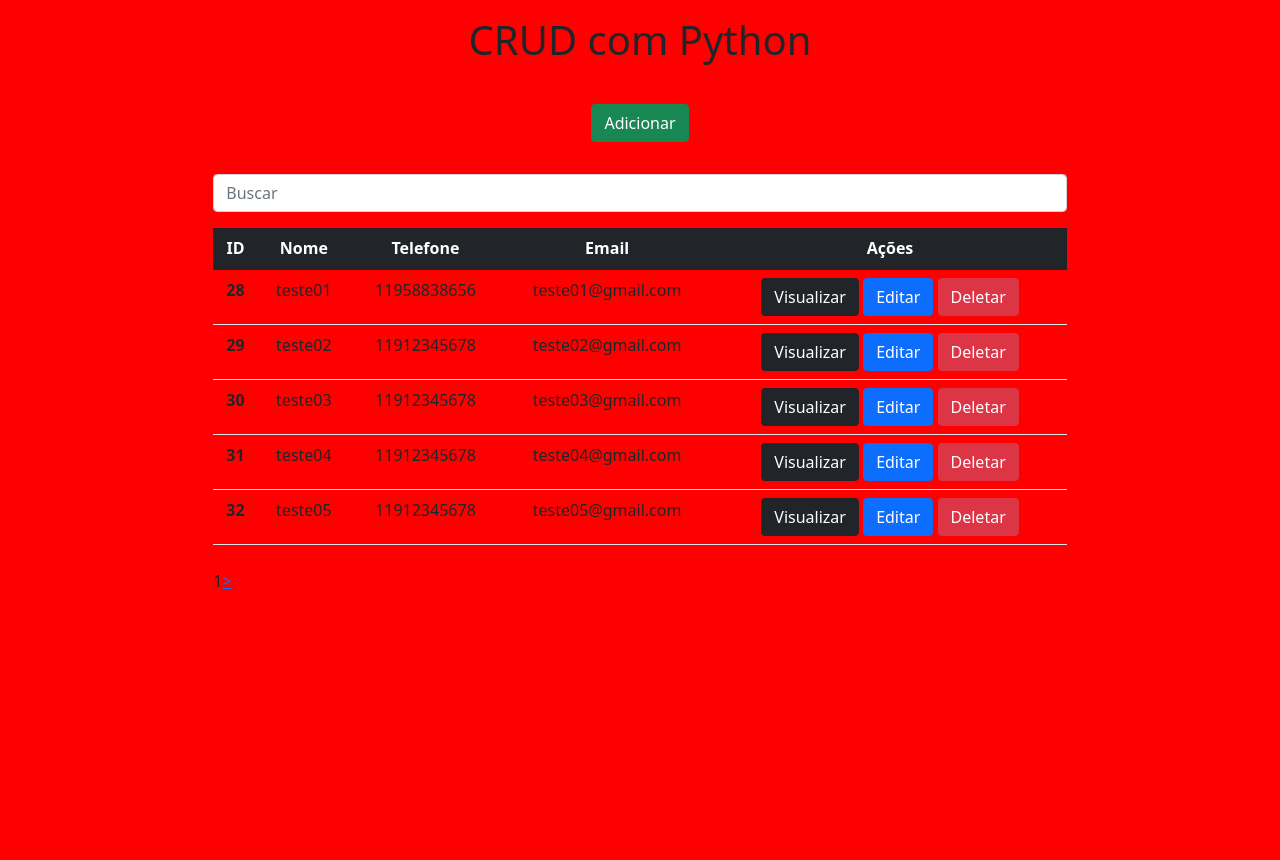
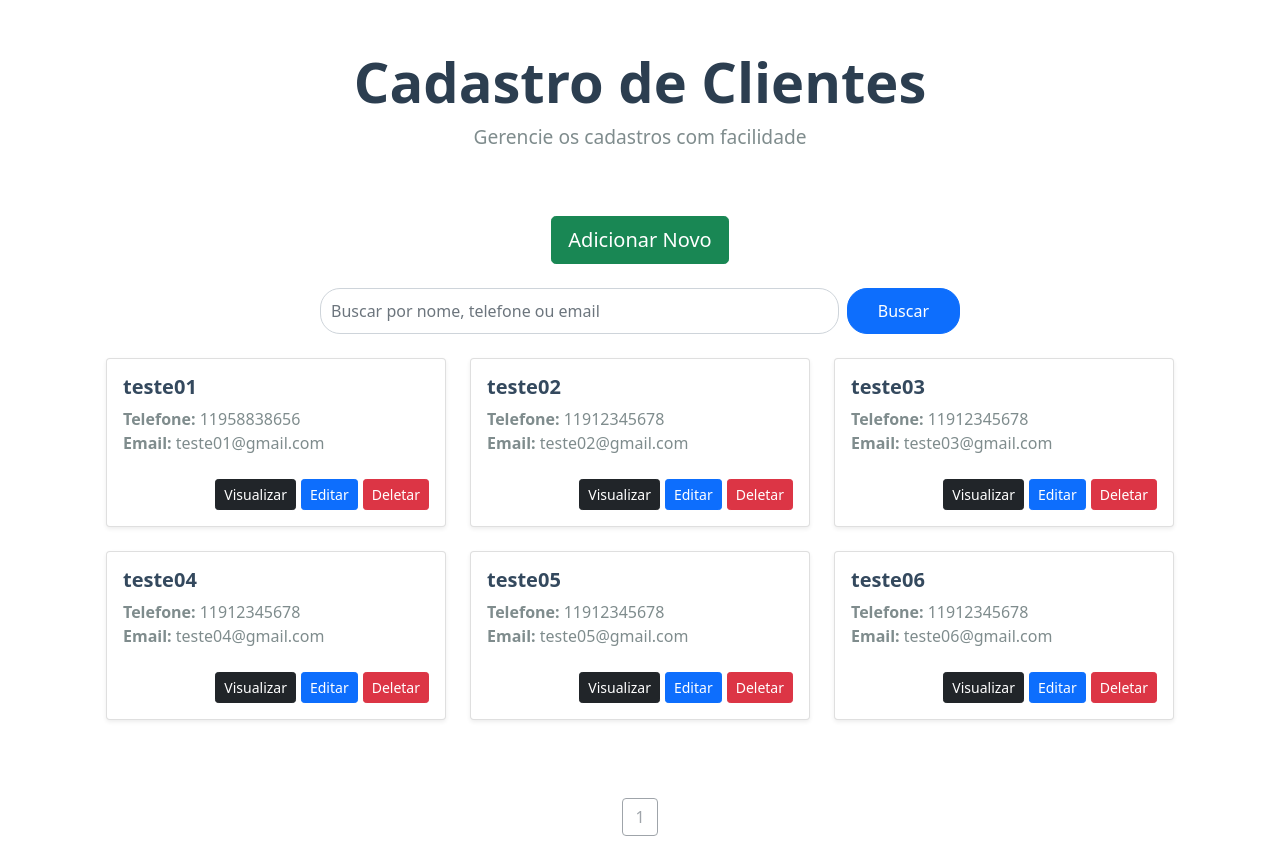
Before and after one commit to abvieri/CRUD_Python, a Django app: page / in a window 1280 px wide. Before the commit the page ends 589 px from the top, so only its background shows below. Run offline with Django 5.2, Linux system fonts and the light colour scheme; data comes from the database, SQL or seed files in the repository.

Commit message:
Update CSS

```diff
--- a/app/static/style.css
+++ b/app/static/style.css
@@ -1,3 +1,161 @@
+/* Resetando a margem e o padding */
+* {
+    margin: 0;
+    padding: 0;
+    box-sizing: border-box;
+}
+
+/* Corpo */
 body {
-    background-color: red !important;
+    background-color: #f4f6f9;
+    font-family: 'Arial', sans-serif;
+    color: #333;
 }
+
+main{
+    display: flex;
+    flex-direction: column;
+}
+
+/* Cabeçalho */
+h1.display-4 {
+    font-weight: 700;
+    color: #2c3e50;
+}
+
+p.lead {
+    font-size: 1.2rem;
+    color: #7f8c8d;
+}
+
+/* Botões */
+.btn {
+    border-radius: 25px;
+    padding: 10px 20px;
+}
+
+.btn-success {
+    background-color: #28a745;
+    border: none;
+    font-weight: bold;
+}
+
+.btn-primary {
+    background-color: #007bff;
+    border: none;
+    font-weight: bold;
+}
+
+.btn-danger {
+    background-color: #dc3545;
+    border: none;
+    font-weight: bold;
+}
+
+.btn-outline-secondary {
+    border-radius: 5px;
+    font-weight: bold;
+    padding: 10px 15px;
+}
+
+.btn-sm {
+    margin-left: 5px;
+}
+
+#submit{
+    padding: 0 30px 0px 30px;
+}
+
+/* Layout de Cartões */
+
+#item-list{
+    align-self: center;
+}
+
+.card {
+    border: 1px solid #ddd;
+    border-radius: 12px;
+    box-shadow: 0 4px 8px rgba(0, 0, 0, 0.1);
+    background-color: #ffffff;
+}
+
+.card-title {
+    font-size: 1.25rem;
+    font-weight: bold;
+    color: #34495e;
+}
+
+.card-text {
+    font-size: 1rem;
+    color: #7f8c8d;
+}
+
+.card-body {
+    padding: 1.25rem;
+}
+
+.card-body p {
+    margin-bottom: 0;
+}
+
+/* Card interações */
+.card:hover {
+    transform: scale(1.05);
+    box-shadow: 0 6px 12px rgba(0, 0, 0, 0.15);
+    transition: transform 0.3s ease-in-out, box-shadow 0.3s ease-in-out;
+}
+
+/* Cartões em grade */
+.row-cols-1 {
+    margin-bottom: 30px;
+}
+
+.row-cols-md-2 {
+    display: flex;
+    justify-content: space-between;
+}
+
+.row-cols-lg-3 {
+    display: flex;
+    justify-content: space-evenly;
+}
+
+/* Estilo da Tabela */
+table {
+    width: 100%;
+    border-collapse: collapse;
+}
+
+table th, table td {
+    padding: 10px;
+    text-align: center;
+    vertical-align: middle;
+}
+
+/* Buscas e Inputs */
+input[type="text"] {
+    border-radius: 20px;
+    padding: 10px;
+}
+
+form .btn {
+    font-size: 1rem;
+    border-radius: 20px;
+}
+
+/* Paginação */
+.pagination .btn {
+    margin: 5px;
+    padding: 12px 20px;
+    font-size: 1rem;
+}
+
+/* Ajustes para dispositivos móveis */
+@media (max-width: 768px) {
+    .col-md-4 {
+        max-width: 100%;
+    }
+    .w-50 {
+        width: 90%;
+    }
+}
--- a/app/templates/index.html
+++ b/app/templates/index.html
@@ -13,60 +13,58 @@
 
 <body>
     <main>
-        <div class="col-8 m-auto pt-3 pb-2 text-center">
-            <h1>CRUD com Python</h1>
+        <!-- Cabeçalho -->
+        <div class="col-12 text-center py-5">
+            <h1 class="display-4">Cadastro de Clientes</h1>
+            <p class="lead">Gerencie os cadastros com facilidade</p>
         </div>
 
-        <div class="col-8 m-auto pt-4 pb-2 text-center">
-            <a href="/form" class="btn btn-success">Adicionar</a>
+        <!-- Botão Adicionar Novo -->
+        <div class="col-12 text-center mb-4">
+            <a href="/form" class="btn btn-lg btn-success">Adicionar Novo</a>
         </div>
 
-        <div class="col-8 m-auto pt-4 pb-2 text-center">
-            <form method="GET">
-                <input type="text" id="search" name="search" class="form-control" placeholder="Buscar">
+        <!-- Busca -->
+        <div class="col-12 mb-4 d-flex justify-content-center">
+            <form method="GET" class="d-flex w-50">
+                <input type="text" id="search" name="search" class="form-control" placeholder="Buscar por nome, telefone ou email">
+                <button type="submit" id="submit" class="btn btn-primary ms-2">Buscar</button>
             </form>
         </div>
 
-        <div class="col-8 m-auto pt-2 pb-2 text-center">
-            <table class="table">
-                <thead>
-                    <tr class="table-dark">
-                        <th scope="col">ID</th>
-                        <th scope="col">Nome</th>
-                        <th scope="col">Telefone</th>
-                        <th scope="col">Email</th>
-                        <th scope="col">Ações</th>
-                    </tr>
-                </thead>
-                <tbody>
-                    {% for dbs in db%}
-                    <tr>
-                        <th>{{dbs.id}}</th>
-                        <td>{{dbs.username}}</td>
-                        <td>{{dbs.phone}}</td>
-                        <td>{{dbs.email}}</td>
-                        <td>
-                            <a href="/view/{{dbs.id}}/" class="btn btn-dark">Visualizar</a>
-                            <a href="/edit/{{dbs.id}}/" class="btn btn-primary">Editar</a>
-                            <a href="/delete/{{dbs.id}}/" class="btn btn-danger btnDel">Deletar</a>
-                        </td>
-                    </tr>
-                    {% endfor %}
-
-                </tbody>
-            </table>
+        <!-- Lista de Itens -->
+        <div class="row row-cols-1 row-cols-md-2 row-cols-lg-3 justify-content-center container" id="item-list">
+            {% for dbs in db %}
+            <div class="col mb-4">
+                <div class="card shadow-sm rounded-4">
+                    <div class="card-body">
+                        <h5 class="card-title">{{ dbs.username }}</h5>
+                        <p class="card-text"><strong>Telefone:</strong> {{ dbs.phone }}</p>
+                        <p class="card-text"><strong>Email:</strong> {{ dbs.email }}</p>
+                        <div class="d-flex justify-content-end mt-4">
+                            <a href="/view/{{ dbs.id }}/" class="btn btn-dark btn-sm">Visualizar</a>
+                            <a href="/edit/{{ dbs.id }}/" class="btn btn-primary btn-sm">Editar</a>
+                            <a href="/delete/{{ dbs.id }}/" class="btn btn-danger btn-sm btnDel">Deletar</a>
+                        </div>
+                    </div>
+                </div>
+            </div>
+            {% endfor %}
         </div>
 
-        <div class="pagination col-8 m-auto text-center">
-            {% if db.has_previous %}
-                <a href="?page={{db.previous_page_number}}">&lt</a>
-            {% endif %}
+        <!-- Paginação -->
+        <div class="col-12 text-center my-4">
+            <div class="btn-group">
+                {% if db.has_previous %}
+                <a href="?page={{ db.previous_page_number }}" class="btn btn-outline-secondary">&lt; Anterior</a>
+                {% endif %}
 
-            {{db.number}}
+                <span class="btn btn-outline-secondary disabled">{{ db.number }}</span>
 
-            {% if db.has_next %}
-                <a href="?page={{db.next_page_number}}">&gt</a>
-            {% endif %}
+                {% if db.has_next %}
+                <a href="?page={{ db.next_page_number }}" class="btn btn-outline-secondary">Próximo &gt;</a>
+                {% endif %}
+            </div>
         </div>
     </main>
     <script src="{% static 'javascript.js' %}"></script>
--- a/app/views.py
+++ b/app/views.py
@@ -7,7 +7,7 @@ from django.core.paginator import Paginator
 def home(request):
     data = {}
     all = User.objects.all()
-    paginator = Paginator(all, 5)
+    paginator = Paginator(all, 9)
     pages = request.GET.get('page')
 
     search = request.GET.get('search')
```
Also changed, not shown: README.md.
